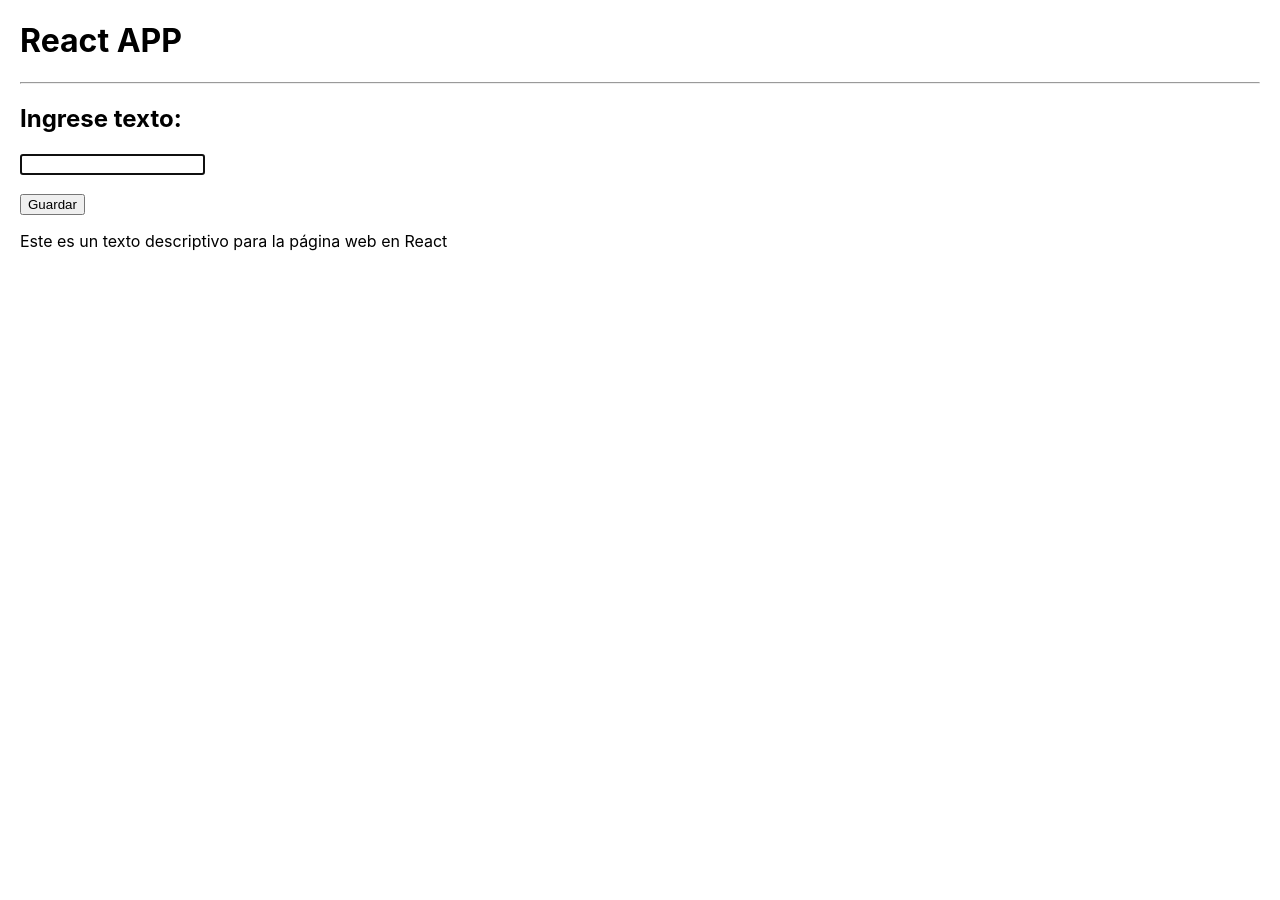
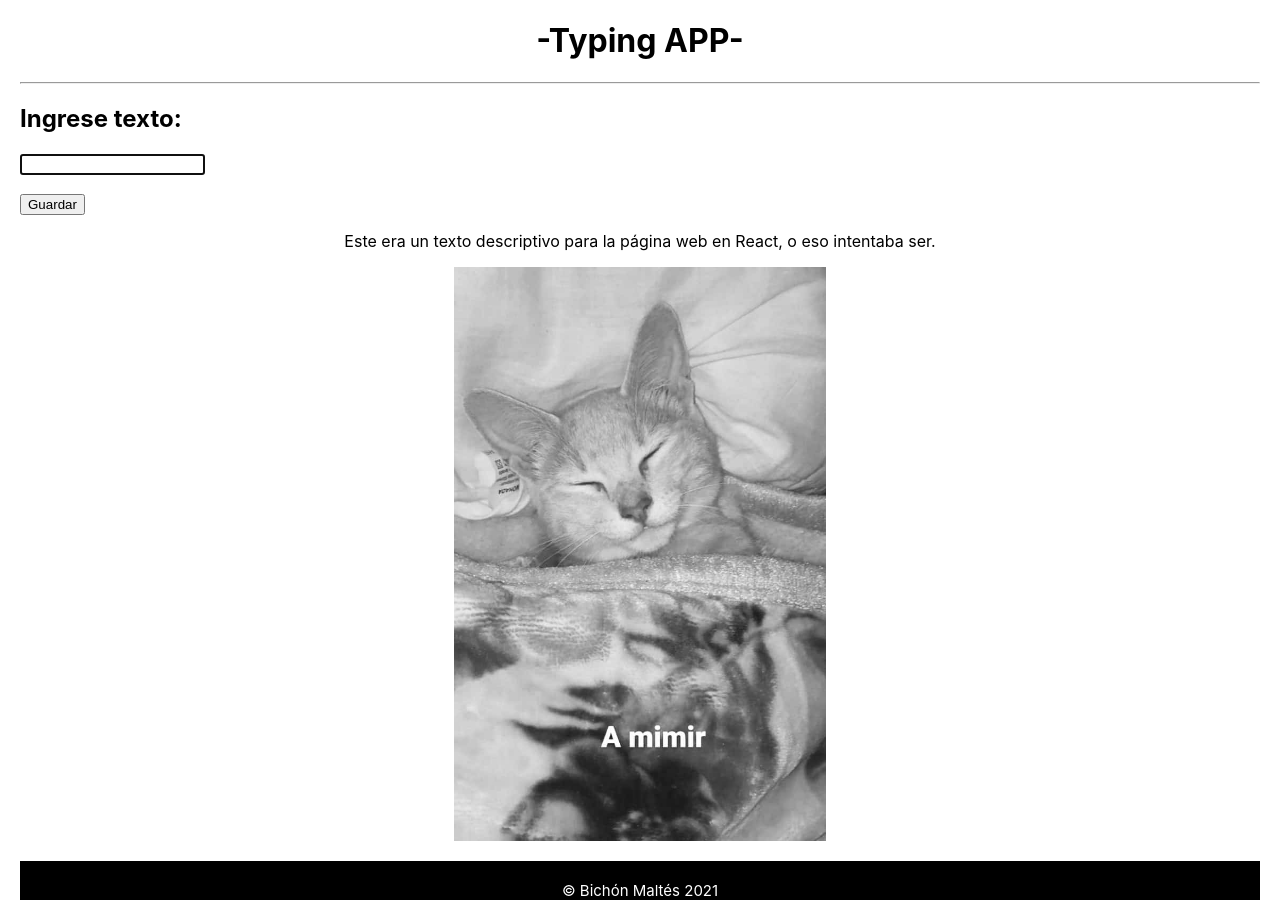
Before and after one commit to andme98/react-app-form, a React (Create React App) app: page / in a window 1280 px wide. Before the commit the page ends 800 px from the top, so only its background shows below. Built offline with nearby package versions, Linux system fonts and the light colour scheme.

Commit message:
page with footer.

```diff
--- a/src/App.tsx
+++ b/src/App.tsx
@@ -1,17 +1,20 @@
 import React, {useState} from 'react';
+import Footer from './components/Footer';
 import Form from './components/Form';
 import Info from './components/Info';
+
 
 function App(): JSX.Element {
 
   const [valores, setValores] = useState([]);
   return (
     <>
-      <h1>React APP</h1>
+      <h1>-Typing APP- </h1>
       <hr></hr>
       <h2>Ingrese texto:</h2>
       <Form />
       <Info />
+      <Footer />
     </>
   );
 }
--- /dev/null
+++ b/src/components/Footer.tsx
@@ -0,0 +1,13 @@
+import React from 'react';
+import '../index.css';
+
+function Footer (){
+    return (
+
+        <footer className= "footer">
+            © Bichón Maltés 2021
+        </footer>
+    );
+}
+
+export default Footer;
--- a/src/components/Info.tsx
+++ b/src/components/Info.tsx
@@ -1,10 +1,13 @@
 import React from 'react';
 import '../index.css';
+
 
 function Info() {
   return (
     <>
-      <p>Este es un texto descriptivo para la página web en React</p>
+      <p>Este era un texto descriptivo para la página web en React, o eso intentaba ser.</p>
+      <img src="../gataloca.jfif" alt="No se pudo cargar la imagen"></img>
+
     </>
   );
 }
--- a/src/index.css
+++ b/src/index.css
@@ -9,7 +9,41 @@ body {
   -moz-osx-font-smoothing: grayscale;
 }
 
+h1 {
+  text-align: center;
+}
+
 code {
   font-family: source-code-pro, Menlo, Monaco, Consolas, 'Courier New',
     monospace;
 }
+
+p {
+  text-align: center;
+}
+
+img {
+  width: auto;
+  max-width: 30%;
+  background-size: auto;
+  display: block;
+  margin-left: auto;
+  margin-right:auto;
+}
+
+.footer {
+  background-color: black;
+  color:white;
+  font-family: -apple-system, BlinkMacSystemFont, 'Segoe UI', 'Roboto', 'Oxygen',
+    'Ubuntu', 'Cantarell', 'Fira Sans', 'Droid Sans', 'Helvetica Neue',
+    sans-serif;
+  font-size: 15px;
+  height: 100%;
+  margin-top: 20px;
+  padding-left: 0px;
+  padding-right: 0px;
+  padding-top: 20px;
+  text-align: center;
+  width: 100%;
+  max-width: 100%;
+}
```
Also changed, not shown: public/gataloca.jfif (added).
